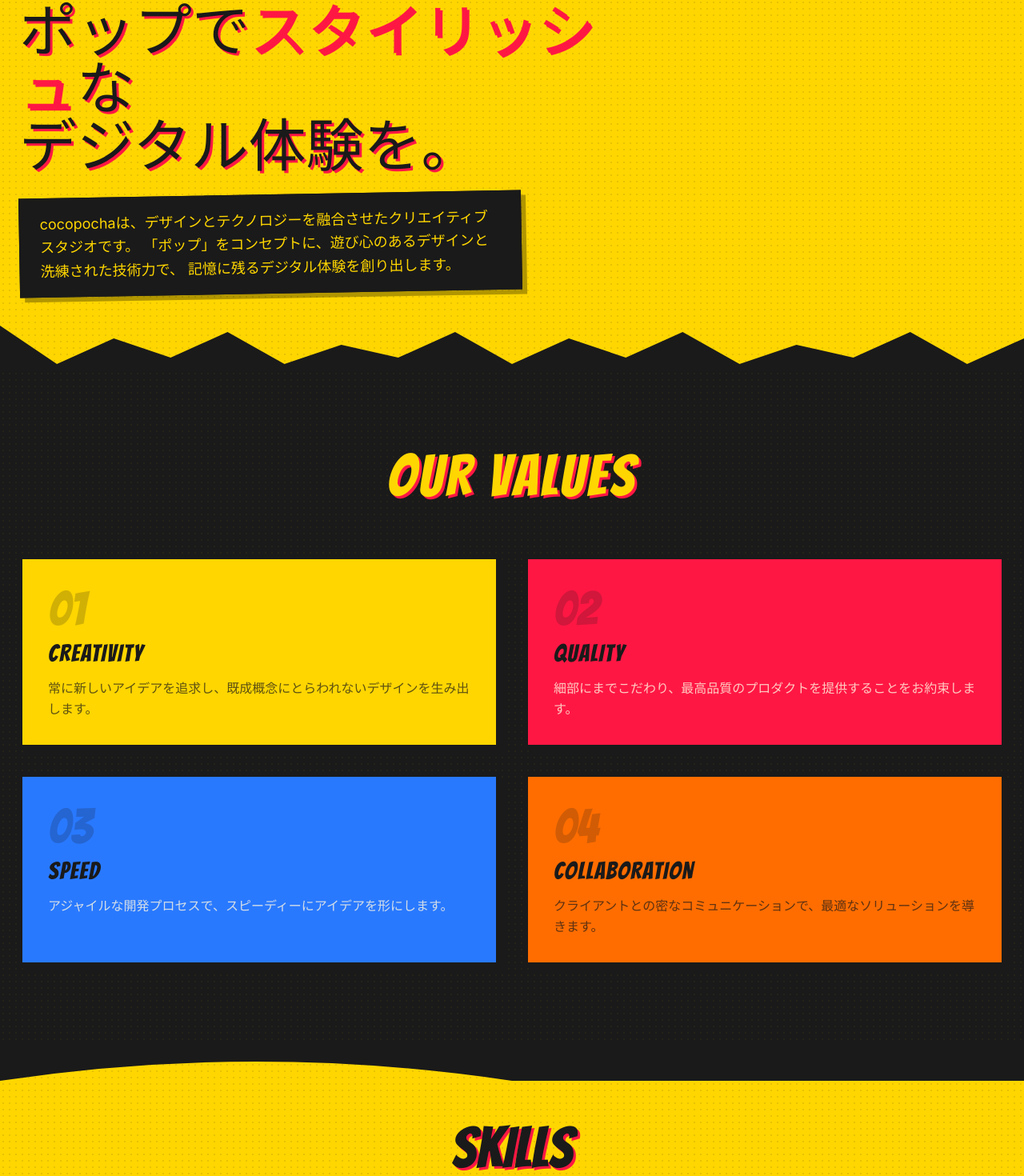
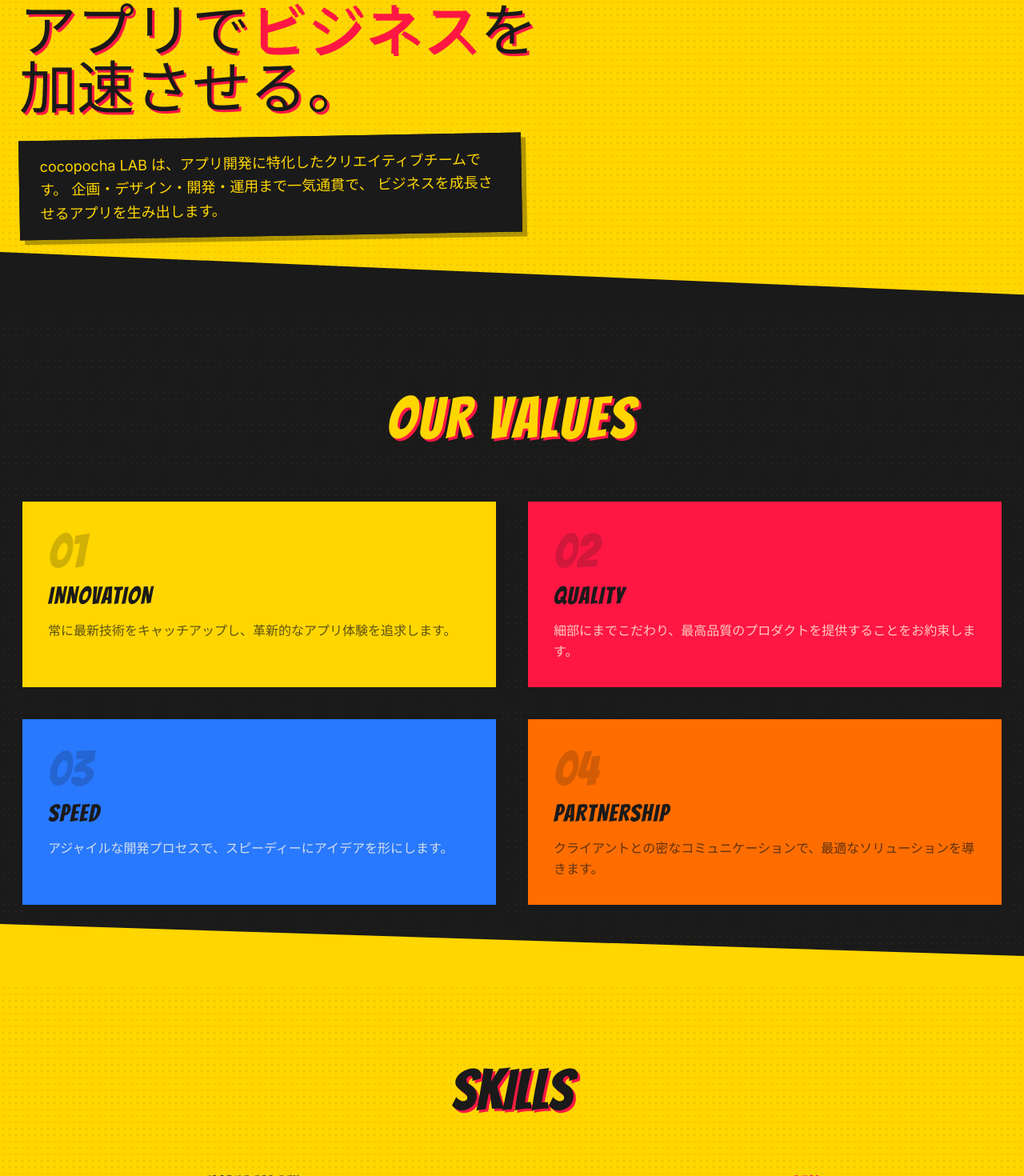
Before and after one commit to cocopocha-dev/cocopocha-app, a Next.js app: page /about in a window 1280 px wide. Shown: the part 225-1695 px from the top of the page at 80% size. Built offline with nearby package versions, Linux system fonts and the light colour scheme.

Commit message:
Update by AI agent

```diff
--- a/src/app/about/page.tsx
+++ b/src/app/about/page.tsx
@@ -3,59 +3,70 @@
 import { motion } from "framer-motion";
 
 const skills = [
-  { name: "UI/UX Design", level: 95 },
+  { name: "Mobile App Dev", level: 95 },
+  { name: "UI/UX Design", level: 92 },
   { name: "Frontend Dev", level: 90 },
-  { name: "Backend Dev", level: 85 },
-  { name: "Branding", level: 88 },
+  { name: "Backend / API", level: 88 },
 ];
 
 const values = [
   {
     num: "01",
-    title: "Creativity",
-    desc: "常に新しいアイデアを追求し、既成概念にとらわれないデザインを生み出します。",
+    title: "Innovation",
+    desc: "常に最新技術をキャッチアップし、革新的なアプリ体験を追求します。",
     color: "bg-comic-yellow",
-    rotation: "-rotate-2",
   },
   {
     num: "02",
     title: "Quality",
     desc: "細部にまでこだわり、最高品質のプロダクトを提供することをお約束します。",
     color: "bg-comic-red",
-    rotation: "rotate-1",
   },
   {
     num: "03",
     title: "Speed",
     desc: "アジャイルな開発プロセスで、スピーディーにアイデアを形にします。",
     color: "bg-comic-blue",
-    rotation: "rotate-2",
   },
   {
     num: "04",
-    title: "Collaboration",
+    title: "Partnership",
     desc: "クライアントとの密なコミュニケーションで、最適なソリューションを導きます。",
     color: "bg-comic-orange",
-    rotation: "-rotate-1",
   },
 ];
+
+const ease = [0.22, 1, 0.36, 1] as [number, number, number, number];
+
+const diagonalIn = {
+  hidden: { opacity: 0, x: -100, y: 50, rotate: -4 },
+  visible: (i: number) => ({
+    opacity: 1, x: 0, y: 0, rotate: 0,
+    transition: { duration: 0.6, delay: i * 0.12, ease },
+  }),
+};
+
+const diagonalInRight = {
+  hidden: { opacity: 0, x: 100, y: 50, rotate: 4 },
+  visible: { opacity: 1, x: 0, y: 0, rotate: 0, transition: { duration: 0.7, ease } },
+};
 
 export default function AboutPage() {
   return (
     <>
       <section className="relative py-24 px-6 bg-comic-yellow overflow-hidden">
         <div className="absolute inset-0 halftone opacity-10" />
-        <div className="absolute -bottom-2 left-0 w-full">
-          <svg viewBox="0 0 1440 80" preserveAspectRatio="none" className="w-full h-16">
-            <path d="M0,0 L80,60 L160,20 L240,50 L320,10 L400,60 L480,30 L560,50 L640,10 L720,60 L800,20 L880,50 L960,10 L1040,60 L1120,30 L1200,50 L1280,10 L1360,60 L1440,20 L1440,80 L0,80 Z" fill="#1A1A1A" />
+        <div className="absolute -bottom-1 left-0 w-full">
+          <svg viewBox="0 0 1440 120" preserveAspectRatio="none" className="w-full h-20">
+            <path d="M0,0 L1440,80 L1440,120 L0,120 Z" fill="#1A1A1A" />
           </svg>
         </div>
 
         <div className="max-w-7xl mx-auto relative">
           <motion.div
-            initial={{ x: -60, opacity: 0 }}
-            animate={{ x: 0, opacity: 1 }}
-            transition={{ duration: 0.6 }}
+            initial={{ x: -80, opacity: 0, rotate: -3 }}
+            animate={{ x: 0, opacity: 1, rotate: 0 }}
+            transition={{ duration: 0.7, ease }}
             className="max-w-3xl"
           >
             <span className="inline-block px-4 py-1 bg-comic-black text-comic-yellow font-comic text-sm tracking-widest uppercase mb-6 transform -rotate-2">
@@ -65,11 +76,11 @@
               className="text-5xl md:text-7xl font-comic text-comic-black uppercase leading-tight mb-6"
               style={{ textShadow: "3px 3px 0px #FF1744" }}
             >
-              ポップで
-              <span className="text-comic-red">スタイリッシュ</span>
-              な
+              アプリで
+              <span className="text-comic-red">ビジネス</span>
+              を
               <br />
-              デジタル体験を。
+              加速させる。
             </h1>
             <motion.div
               initial={{ rotate: -1, y: 20, opacity: 0 }}
@@ -79,9 +90,9 @@
               style={{ boxShadow: "6px 6px 0px rgba(0,0,0,0.3)" }}
             >
               <p className="text-comic-yellow text-lg leading-relaxed max-w-xl">
-                cocopochaは、デザインとテクノロジーを融合させたクリエイティブスタジオです。
-                「ポップ」をコンセプトに、遊び心のあるデザインと洗練された技術力で、
-                記憶に残るデジタル体験を創り出します。
+                cocopocha LAB は、アプリ開発に特化したクリエイティブチームです。
+                企画・デザイン・開発・運用まで一気通貫で、
+                ビジネスを成長させるアプリを生み出します。
               </p>
             </motion.div>
           </motion.div>
@@ -90,10 +101,12 @@
 
       <section className="py-24 px-6 bg-comic-black relative overflow-hidden">
         <div className="absolute inset-0 halftone-yellow opacity-5" />
+        <div className="absolute inset-0 diagonal-lines opacity-5" />
         <div className="max-w-7xl mx-auto relative">
           <motion.div
-            initial={{ scale: 0.9, opacity: 0 }}
-            whileInView={{ scale: 1, opacity: 1 }}
+            variants={diagonalInRight}
+            initial="hidden"
+            whileInView="visible"
             viewport={{ once: true }}
             className="text-center mb-16"
           >
@@ -109,12 +122,13 @@
             {values.map((item, i) => (
               <motion.div
                 key={item.title}
-                initial={{ y: 40, opacity: 0 }}
-                whileInView={{ y: 0, opacity: 1 }}
+                custom={i}
+                variants={diagonalIn}
+                initial="hidden"
+                whileInView="visible"
                 viewport={{ once: true }}
-                transition={{ delay: i * 0.1 }}
-                whileHover={{ scale: 1.03, rotate: i % 2 === 0 ? 1 : -1 }}
-                className={`${item.color} p-8 border-4 border-comic-black ${item.rotation}`}
+                whileHover={{ scale: 1.03, rotate: i % 2 === 0 ? 1 : -1, y: -6 }}
+                className={`${item.color} p-8 border-4 border-comic-black transform ${i % 2 === 0 ? "-rotate-1" : "rotate-1"}`}
                 style={{ boxShadow: "8px 8px 0px #1A1A1A" }}
               >
                 <span className="text-6xl font-comic text-comic-black/20">{item.num}</span>
@@ -128,21 +142,23 @@
             ))}
           </div>
         </div>
+
+        <div className="absolute -bottom-1 left-0 w-full">
+          <svg viewBox="0 0 1440 120" preserveAspectRatio="none" className="w-full h-20">
+            <path d="M0,0 L0,120 L1440,120 L1440,60 Z" fill="#FFD600" />
+          </svg>
+        </div>
       </section>
 
       <section className="relative py-24 px-6 bg-comic-yellow overflow-hidden">
-        <div className="absolute top-0 left-0 w-full">
-          <svg viewBox="0 0 1440 60" preserveAspectRatio="none" className="w-full h-12">
-            <path d="M0,60 Q360,0 720,60 T1440,60 L1440,0 L0,0 Z" fill="#1A1A1A" />
-          </svg>
-        </div>
         <div className="absolute inset-0 halftone opacity-10" />
 
         <div className="max-w-3xl mx-auto relative">
           <motion.div
-            initial={{ x: -30, opacity: 0 }}
-            whileInView={{ x: 0, opacity: 1 }}
+            initial={{ opacity: 0, x: -80, rotate: -3 }}
+            whileInView={{ opacity: 1, x: 0, rotate: 0 }}
             viewport={{ once: true }}
+            transition={{ duration: 0.7, ease }}
             className="text-center mb-16"
           >
             <h2
@@ -157,10 +173,10 @@
             {skills.map((skill, i) => (
               <motion.div
                 key={skill.name}
-                initial={{ x: -40, opacity: 0 }}
-                whileInView={{ x: 0, opacity: 1 }}
+                initial={{ x: i % 2 === 0 ? -80 : 80, opacity: 0, rotate: i % 2 === 0 ? -3 : 3 }}
+                whileInView={{ x: 0, opacity: 1, rotate: 0 }}
                 viewport={{ once: true }}
-                transition={{ delay: i * 0.1 }}
+                transition={{ delay: i * 0.1, duration: 0.6, ease }}
               >
                 <div className="flex justify-between mb-2">
                   <span className="font-comic text-xl text-comic-black uppercase tracking-wider">
```
